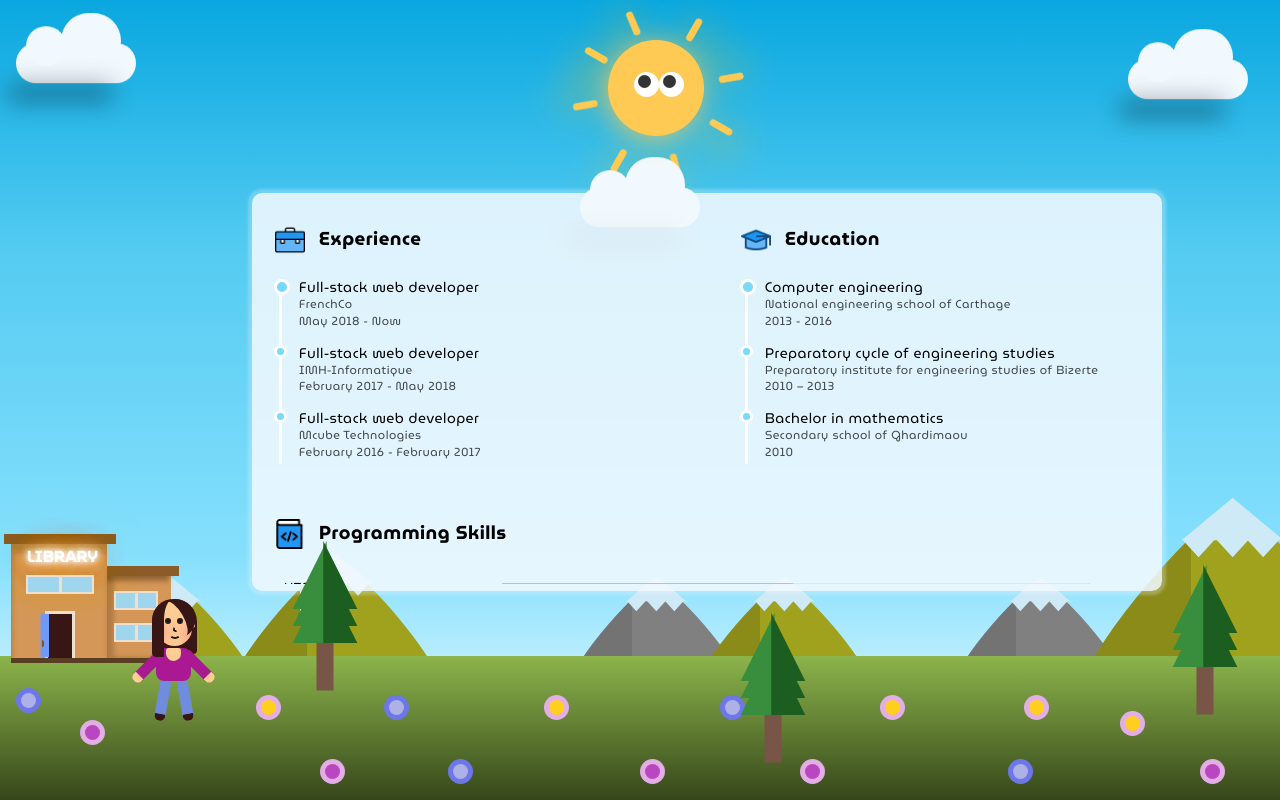
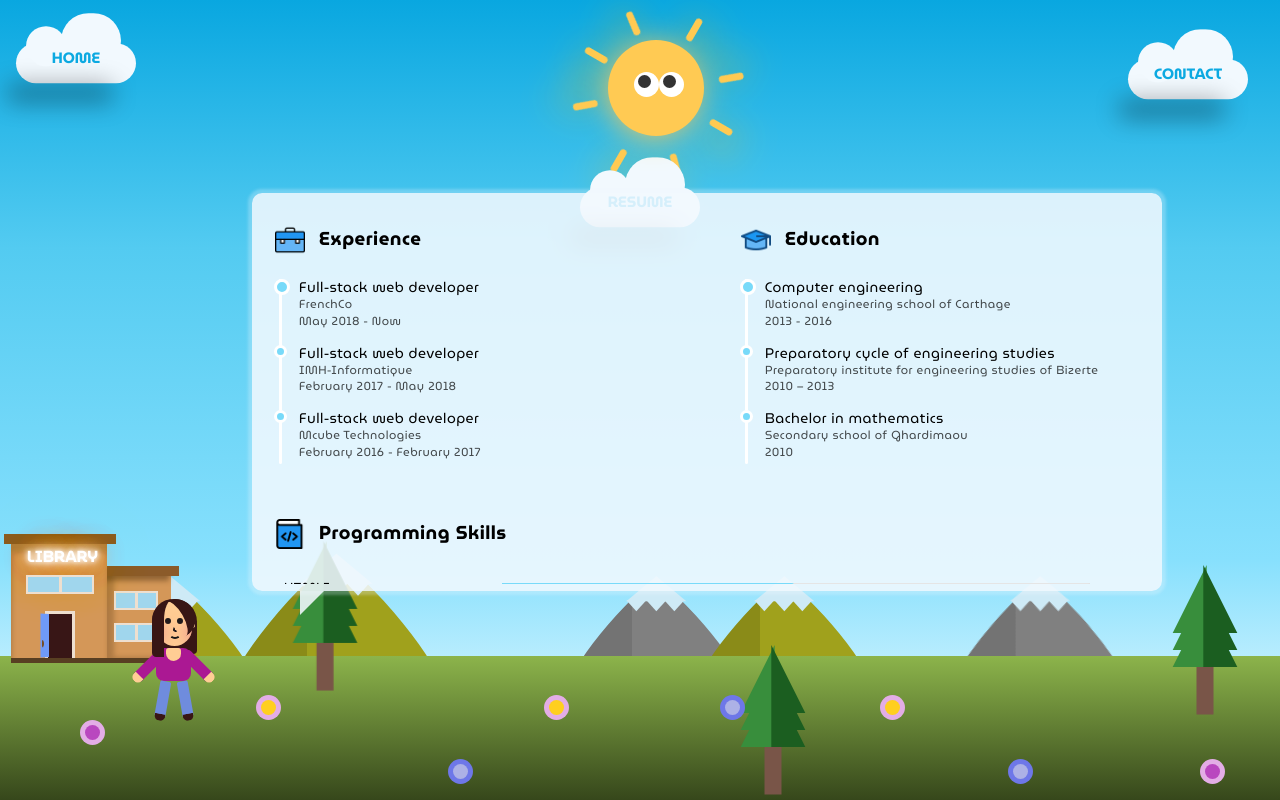
Before and after one commit to lemaa/amell.io, a React (Create React App) app: page /resume in a window 1280 px wide. Built offline with nearby package versions, Linux system fonts and the light colour scheme.

Commit message:
trees / flowers/ translations detector done

```diff
--- a/package.json
+++ b/package.json
@@ -13,6 +13,7 @@
     "react-animated-progress-bar": "^1.0.4",
     "react-dom": "^16.12.0",
     "react-i18next": "^11.7.0",
+    "react-responsive": "^8.1.0",
     "react-router-dom": "^5.2.0",
     "react-scripts": "3.4.0",
     "react-transition-group": "^4.4.1",
--- a/src/components/Base/City.js
+++ b/src/components/Base/City.js
@@ -1,4 +1,8 @@
 import React , {useRef} from 'react';
+import { useTranslation } from 'react-i18next';
+import {Link} from 'react-router-dom';
+import MediaQuery from 'react-responsive';
+
 import Cloud from '../Cloud';
 import Mountain from '../Mountain';
 import Sun from '../Sun';
@@ -8,11 +12,13 @@ import {
     Sky,
     OverFloor,
     Floor,
+    TextLink
 } from './CityStyle';
 
 const City = (props) => {
 
     const sunRef = useRef();
+    const { t, i18n } = useTranslation();
 
     return (
         <div className="container wrapper"
@@ -23,12 +29,13 @@ const City = (props) => {
             <Sky>
                 <Sun ref={sunRef} position={{top: "0", left: "1em"}} sunlines={true} />
                 <Cloud animation={true}
-                        position={{top: "0", left: "1em"}}/>
+                        position={{top: "0", left: "1em"}}><span><TextLink to="/">{t('Home')}</TextLink></span></Cloud>
                 <Cloud animation={true}
-                        position={{top: "9em", left: "0", right:"0", margin: "0 auto"}}/>
+                        position={{top: "9em", left: "0", right:"0", margin: "0 auto"}}><TextLink to="/resume">{t('Resume')}</TextLink></Cloud>
                 <Cloud animation={true}
-                        position={{top: "1em", right: "2em"}}/>
+                        position={{top: "1em", right: "2em"}}><TextLink to="/contact">{t('Contact')}</TextLink></Cloud>
             </Sky>
+
                 <Mountain position={{left: "1vw", bottom: "2em" }}
                       color='grey'
                       size='small'
@@ -54,39 +61,41 @@ const City = (props) => {
                       size='small'
                       mountainTop={true}
                       />
+            <MediaQuery maxDeviceWidth={1800} minDeviceWidth={768}>
                 <Mountain position={{left: "75vw", bottom: "2em" }}
                         color='grey'
                         size='small'
                         mountainTop={true}
                     />
-            <Mountain position={{left: "90vw", bottom: "2em" }}
-                      color='green'
-                      size='big'
-                      mountainTop={true}
-                      />
+            </MediaQuery>
 
             <OverFloor>
                  {props.children}
             </OverFloor>
             <Floor className='floor'>
+            <MediaQuery maxDeviceWidth={768}>
+                <Tree form={"triple-leaf"} size={"big"} color={"green"} position={{left: "20em", bottom: "15vh"}} zIndex={99}></Tree>
                 <Flower  size={"small"} position={{left: "1em", top:"2em"}} color={"#6e77e8"} roundColor={"#adb1e6"}></Flower>
                 <Flower  size={"small"} position={{left: "5em", top:"4em"}}  ></Flower>
                 <Flower  size={"small"} position={{left: "16em", bottom:"5em"}} roundColor={"#ffcf1f"}></Flower>
                 <Flower  size={"small"} position={{left: "20em", bottom:"1em"}}></Flower>
                 <Flower  size={"small"} position={{left: "24em", bottom:"5em"}} color={"#6e77e8"} roundColor={"#adb1e6"}></Flower>
-            <Tree form={"triple-leaf"} size={"big"} color={"green"} position={{left: "20em", bottom: "15vh"}}></Tree>
+            </MediaQuery>
+            <MediaQuery maxDeviceWidth={1800} minDeviceWidth={768}>
+                <Tree form={"triple-leaf"} size={"big"} color={"green"} position={{left: "20em", bottom: "15vh"}}  zIndex={9}></Tree>
+                <Tree form={"triple-leaf"} size={"big"} color={"green"} position={{left: "48em", bottom: "1em"}}  zIndex={99}></Tree>
+                <Tree form={"triple-leaf"} size={"big"} color={"green"} position={{left: "75em", bottom: "6em"}}  zIndex={99}></Tree>
+                <Flower  size={"small"} position={{left: "5em", top:"4em"}}  ></Flower>
+                <Flower  size={"small"} position={{left: "16em", bottom:"5em"}} roundColor={"#ffcf1f"}></Flower>
                 <Flower  size={"small"} position={{left: "28em", bottom:"1em"}} color={"#6e77e8"} roundColor={"#adb1e6"}></Flower>
                 <Flower  size={"small"} position={{left: "34em", bottom:"5em"}} roundColor={"#ffcf1f"}></Flower>
-            <Flower  size={"small"} position={{left: "40em", bottom:"1em"}}></Flower>
                 <Flower  size={"small"} position={{left: "45em", bottom:"5em"}} color={"#6e77e8"} roundColor={"#adb1e6"}></Flower>
-            <Tree form={"triple-leaf"} size={"big"} color={"green"} position={{left: "48em", bottom: "3em"}}></Tree>
-            <Tree form={"triple-leaf"} size={"big"} color={"green"} position={{left: "75em", bottom: "6em"}}></Tree>
-            <Flower  size={"small"} position={{left: "50em", bottom:"1em"}}></Flower>
                 <Flower  size={"small"} position={{left: "55em", bottom:"5em"}} roundColor={"#ffcf1f"}></Flower>
                 <Flower  size={"small"} position={{left: "63em", bottom:"1em"}} color={"#6e77e8"} roundColor={"#adb1e6"}></Flower>
-            <Flower  size={"small"} position={{left: "64em", bottom:"5em"}} roundColor={"#ffcf1f"}></Flower>
-            <Flower  size={"small"} position={{left: "70em", bottom:"4em"}} roundColor={"#ffcf1f"}></Flower>
                 <Flower  size={"small"} position={{left: "75em", bottom:"1em"}}></Flower>
+
+            </MediaQuery>
+
             </Floor>
          </div>
 
--- a/src/components/Base/CityStyle.js
+++ b/src/components/Base/CityStyle.js
@@ -1,5 +1,5 @@
 import styled from 'styled-components';
-
+import {Link} from 'react-router-dom';
 
 const Sky = styled.div`
     height: 70vh;
@@ -16,9 +16,21 @@ const Floor= styled.div`
     background: linear-gradient(to bottom, #8cb44b, #36471b);
 `;
 
+const TextLink = styled(Link)`
+    color: #0ca9e1;
+    text-decoration: none;
+    position: relative;
+    text-transform: uppercase;
+    font-family: MuseoModernoBold;
+    font-size: 15px;
+    text-align: center;
+    color: #0ca9e1;
+`;
+
 export {
     Sky,
     OverFloor,
-    Floor
+    Floor,
+    TextLink
 
 };
--- a/src/components/Tree/TreeStyle.js
+++ b/src/components/Tree/TreeStyle.js
@@ -14,7 +14,7 @@ const purpleBorderBefore='transparent transparent #adb1e6 transparent' ;
     position: absolute;
     width: 10px;
     height: 30px;
-    z-index: 99;
+    z-index: ${props => props.zIndex ? props.zIndex : 'unset'};
     transform:  ${props => props.size==='extra-big' ? 'scale(2.5)' :props.size==='big' ? 'scale(1.7)' : props.size==='medium' ? ' scale(1.2)' : 'none'};
     left: ${props => props.position.left ? props.position.left : 'unset'};
     right: ${props => props.position.right ?  props.position.right  : 'unset'};
--- a/src/components/Tree/index.js
+++ b/src/components/Tree/index.js
@@ -12,6 +12,7 @@ const Tree = (props) => {
     const [form] = useState(props.form);
     const [size] = useState(props.size);
     const [color] = useState(props.color);
+    const [zIndex] = useState(props.zIndex);
     let leaf;
 
     if(form === 'round'){
@@ -28,7 +29,7 @@ const Tree = (props) => {
     }
 
     return (
-        <TreeSection color={color} position={position} size={size} className="tree">
+        <TreeSection color={color} position={position} size={size} zIndex={zIndex} className="tree">
             {leaf}
         </TreeSection>
     )
@@ -45,6 +46,7 @@ Tree.propTypes = {
     form: PropTypes.oneOf(['triple-leaf', 'one-leaf', 'round']),
     size: PropTypes.oneOf(['extra-big', 'big', 'medium', 'small']),
     color: PropTypes.oneOf(['green', 'light-green', 'pink', 'purple']),
+    zIndex: PropTypes.number
 };
 
 export default Tree;
--- a/src/i18n.js
+++ b/src/i18n.js
@@ -5,7 +5,7 @@ import LanguageDetector from 'i18next-browser-languagedetector';
 import translationEN from './locales/en/translation.json';
 import translationFR from './locales/fr/translation.json';
 
-// the translations
+ // the translations
 const resources = {
   en: {
     translation: translationEN
@@ -21,7 +21,10 @@ i18n
   .use(initReactI18next) // passes i18n down to react-i18next
   .init({
     resources,
-    lng: "en",
+    detection: {
+        order: ['navigator'],
+    },
+    whitelist: ['fr', 'en'],
     fallbackLng: 'en',
     keySeparator: false, // we do not use keys in form messages.welcome
     interpolation: {
--- a/src/locales/en/translation.json
+++ b/src/locales/en/translation.json
@@ -21,7 +21,10 @@
     "ExperienceTitle":"Experience",
     "EducationTitle":"Education",
     "ProgSkillsTitle":"Programming Skills",
-    "InterestsTitle":"Interests"
+    "InterestsTitle":"Interests",
+    "Resume":"Resume",
+    "Contact":"Contact",
+    "Home":"Home"
 
 
   }
--- a/src/locales/fr/translation.json
+++ b/src/locales/fr/translation.json
@@ -1,3 +1,28 @@
 {
-    "Welcome to React": "Welcome to React and react-i18next"
+    "WelcomeText": "Hi. My name is amell. Nice to meet you.",
+    "ContactText": "Si vous voulez entrer en contact avec moi, parlez-moi d'un travail ou dites simplement salut, vous pouvez toujours me joindre sur:",
+    "Position": "Développeur web full-stack",
+    "DiplomaOne": "Ingénieur Informatique ",
+    "DiplomaTwo": "Cycle préparatoire aux études d’ingénieurs",
+    "DiplomaThree": "Baccalauréat en mathématiques",
+    "ShcoolOne": "Ecole national d’ingénieur de Carthage",
+    "ShcoolTwo": "Institut préparatoires aux études d’ingénieur de Bizerte",
+    "ShcoolThree": "Lycée secondaire de Ghardimaou",
+    "Interests-0": "Art",
+    "Interests-1": "Livres",
+    "Interests-2": "Voyage",
+    "Interests-3": "Musique",
+    "Interests-4": "Jeux",
+    "May":"Mai",
+    "Now":"Présent",
+    "February":"Février",
+    "DownloadText": "Si vous souhaitez obtenir mon cv détaillé, vous pouvez le télécharger ici",
+    "DownloadButton":"Télécharger",
+    "ExperienceTitle":"Expérience",
+    "EducationTitle":"Éducation",
+    "ProgSkillsTitle":"Compétences en programmation",
+    "InterestsTitle":"Interests",
+    "Resume":"CV",
+    "Contact":"Contact",
+    "Home":"Accueil"
   }
```
Also changed, not shown: 1 other file (tests, documents, lock files or other folders). Lines whose indentation alone changed are shown as unchanged.
